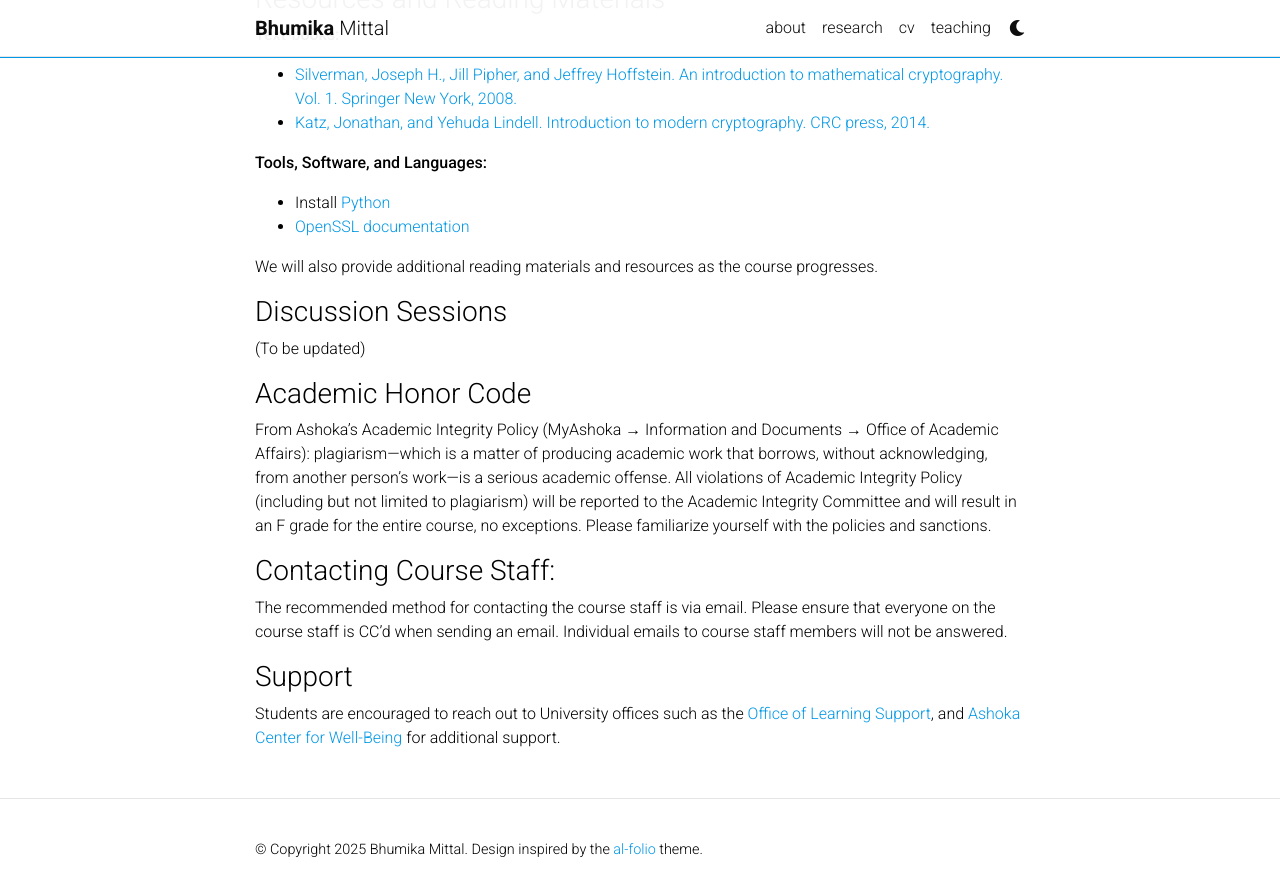
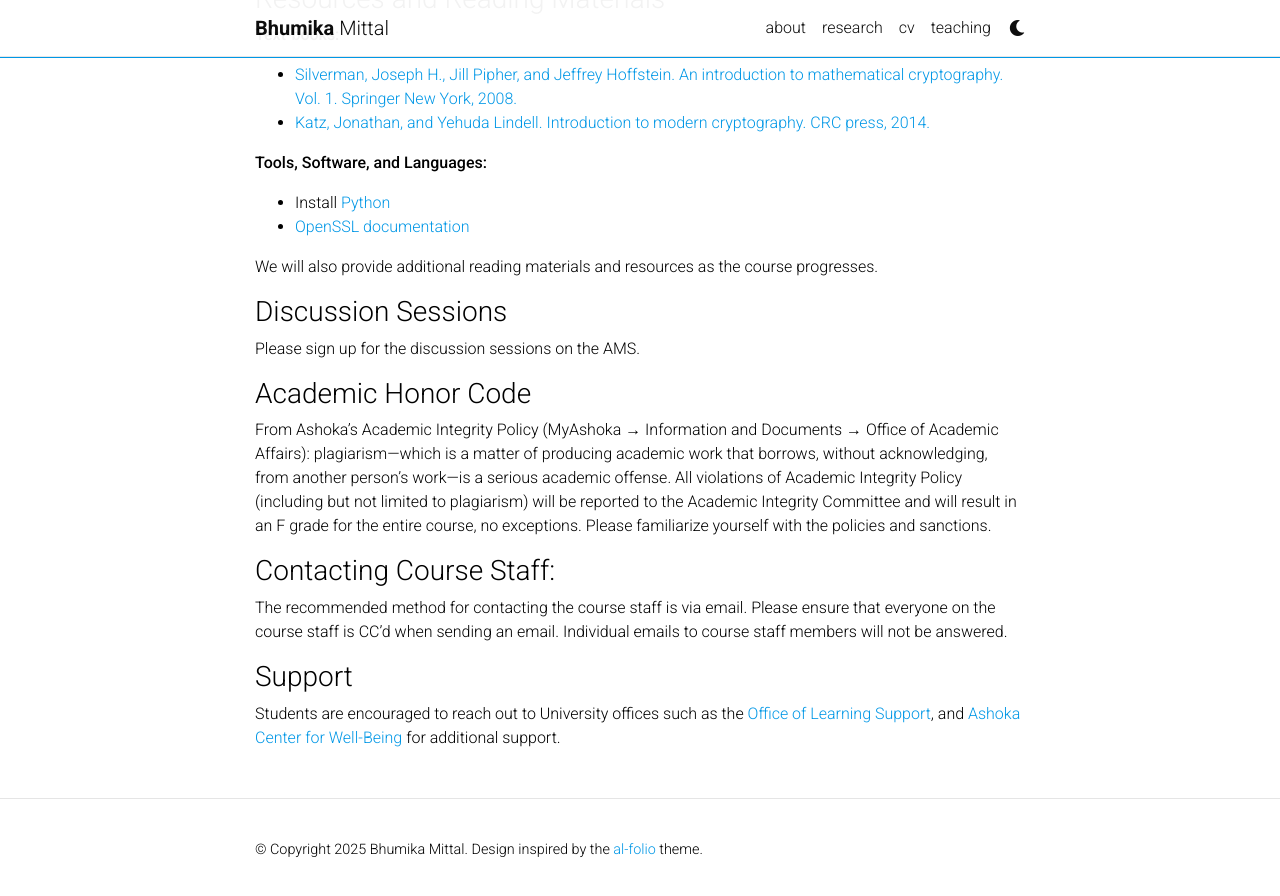
Before and after one commit to bhumikamittal7/bhumikamittal7.github.io, a Jekyll site: the page built from _pages/infosec-spring25.md, in a window 1280 px wide and 900 px high, scrolled down 1524 px. Shown: the top 896 px of the window. Built offline with Jekyll 4.4.1, drawn with Linux system fonts in a browser that asks for light colours; comment, search, counter and statistics services are not loaded; a style sheet for code colours, icons or effects is not loaded.

Commit message:
is update

```diff
--- a/_pages/infosec-spring25.md
+++ b/_pages/infosec-spring25.md
@@ -54,7 +54,7 @@ The course requires 100% attendance, and attendance will be recorded in every cl
 We will also provide additional reading materials and resources as the course progresses.
 
 ### Discussion Sessions
-(To be updated)
+Please sign up for the discussion sessions on the AMS.
 
 ### Academic Honor Code
 From Ashoka's Academic Integrity Policy (MyAshoka → Information and Documents → Office of Academic Affairs): plagiarism—which is a matter of producing academic work that borrows, without acknowledging, from another person's work—is a serious academic offense. All violations of Academic Integrity Policy (including but not limited to plagiarism) will be reported to the Academic Integrity Committee and will result in an F grade for the entire course, no exceptions. Please familiarize yourself with the policies and sanctions.
```
